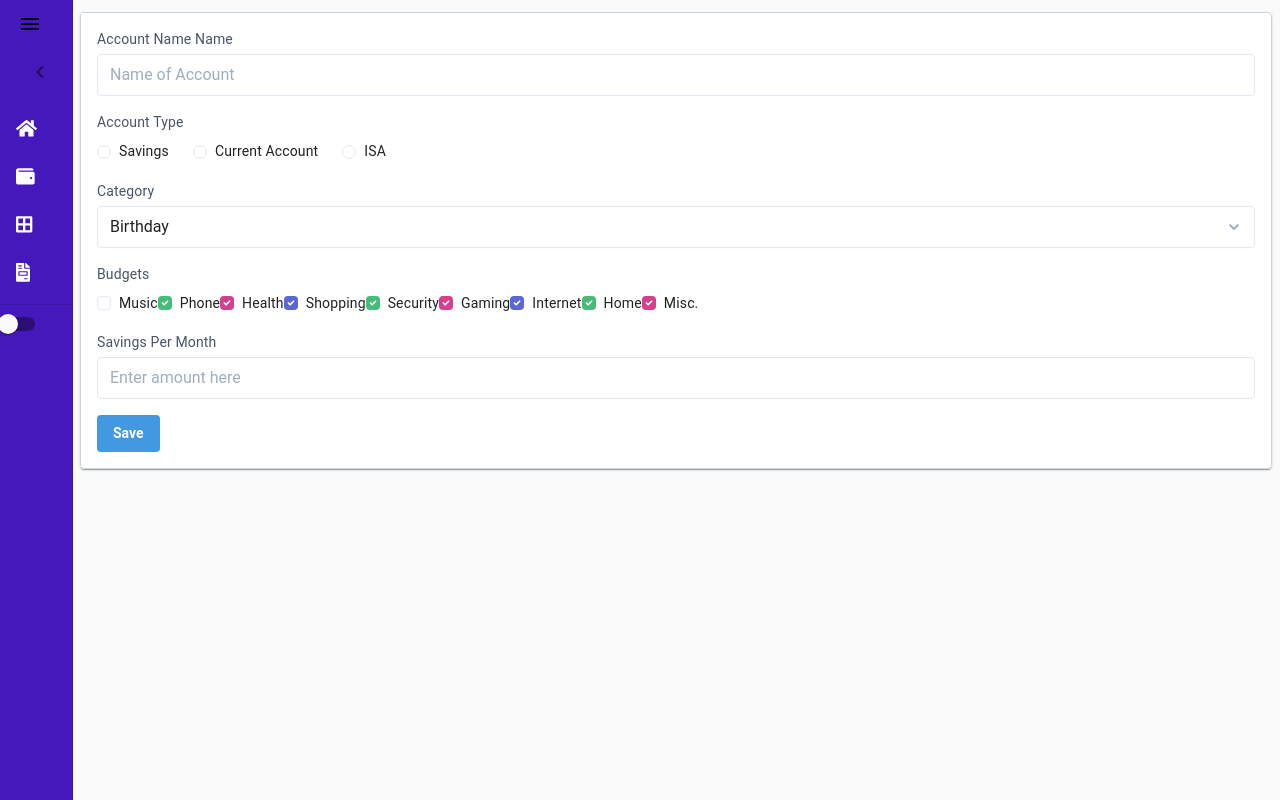
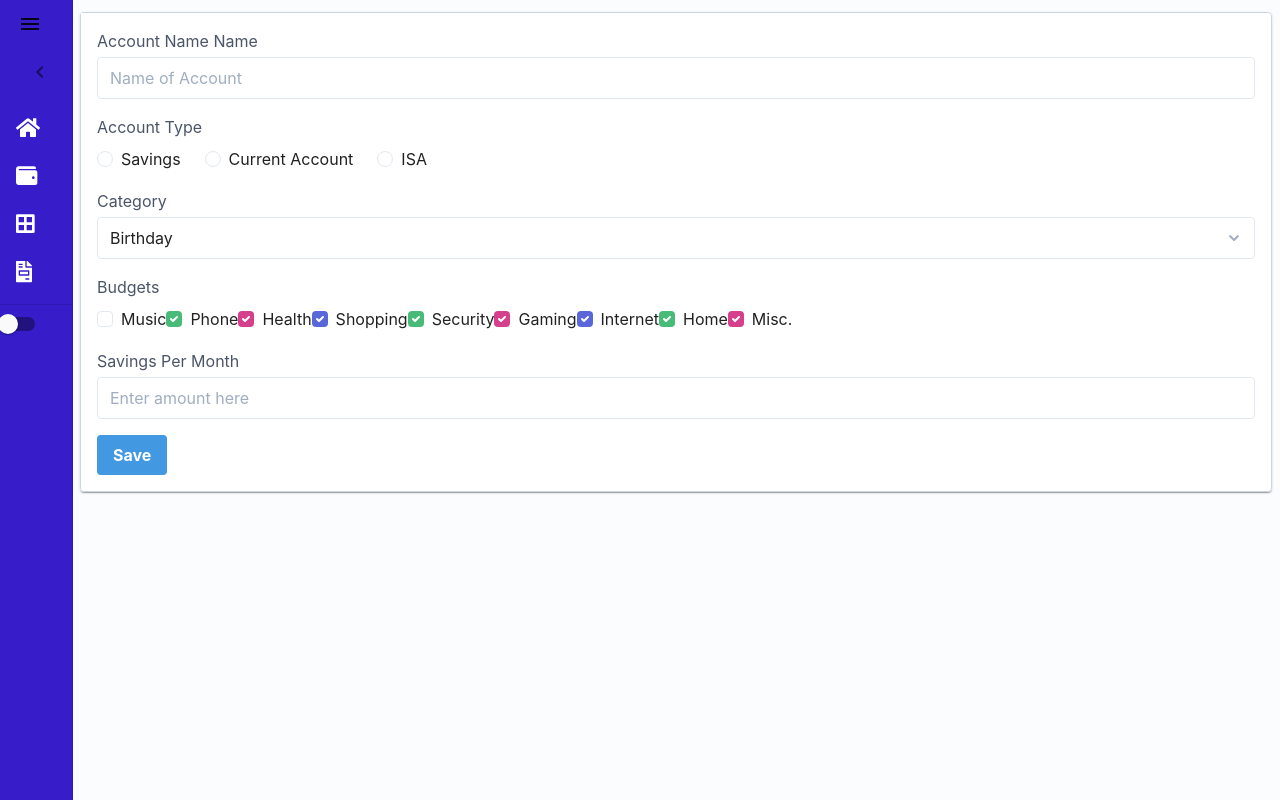
Before and after one commit to 756D6D61/New-Savings-Dashboard, a React (Create React App) app: page /addAccount in a window 1280 px wide. Built offline with nearby package versions, Linux system fonts and the light colour scheme.

Commit message:
Colour changes

```diff
--- a/src/components/NavTest.js
+++ b/src/components/NavTest.js
@@ -63,9 +63,9 @@ const drawerWidth = 240
 
 const useStyles = makeStyles(theme => ({
 	root: {
-		display: 'flex'
+		display: 'flex',
+		background: '#FBFCFD'
 	},
-
 	menuButton: {
 		marginRight: 0
 	},
@@ -78,7 +78,7 @@ const useStyles = makeStyles(theme => ({
 		whiteSpace: 'nowrap'
 	},
 	drawerPaper: {
-		background: '#4518BB'
+		background: '#371dca'
 	},
 	drawerOpen: {
 		width: drawerWidth,
@@ -129,8 +129,6 @@ export default function MiniDrawer() {
 	const themeConfig = createMuiTheme(theme)
 	return (
 		<MuiThemeProvider theme={themeConfig}>
-			<CssBaseline />
-
 			<Drawer
 				variant="permanent"
 				className={clsx(classes.drawer, {
--- a/src/index.css
+++ b/src/index.css
@@ -5,6 +5,7 @@ body {
 		'Helvetica Neue', sans-serif;
 	-webkit-font-smoothing: antialiased;
 	-moz-osx-font-smoothing: grayscale;
+	background: #fbfcfd;
 }
 
 code {
```
